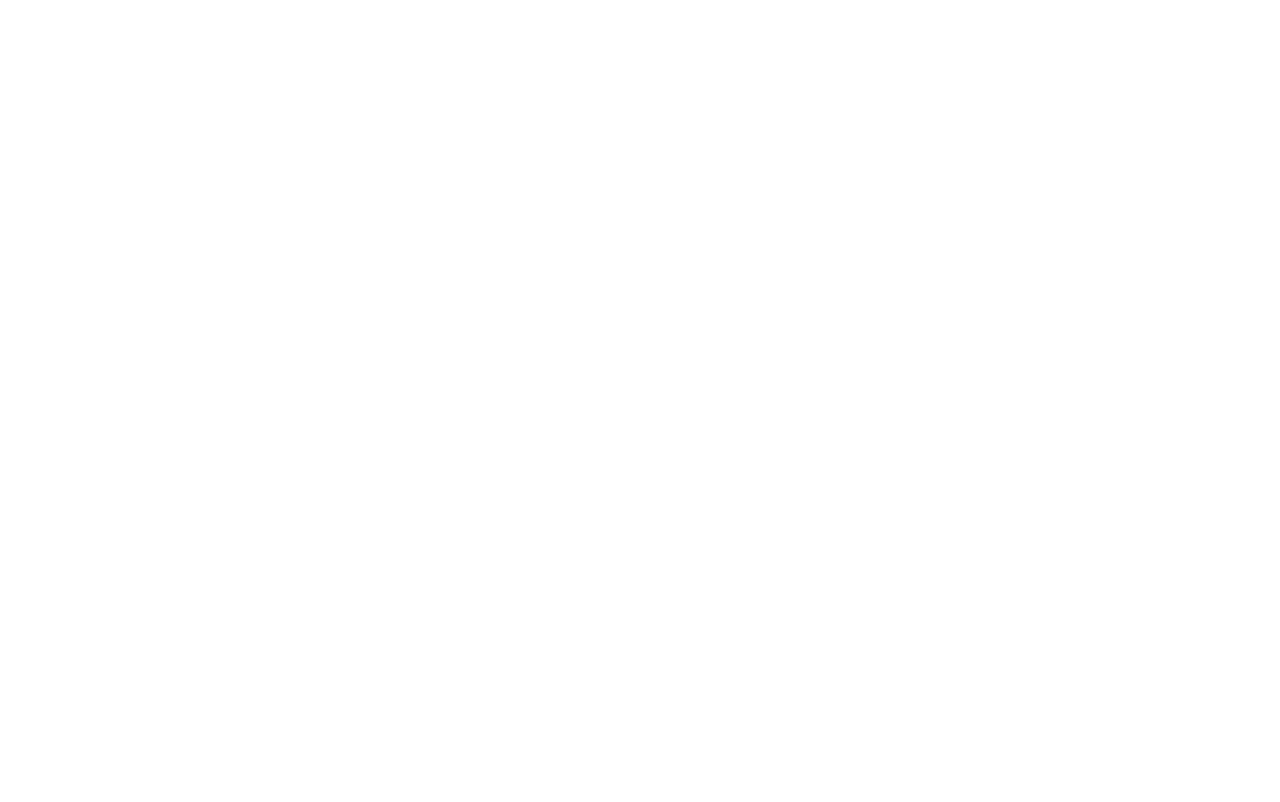
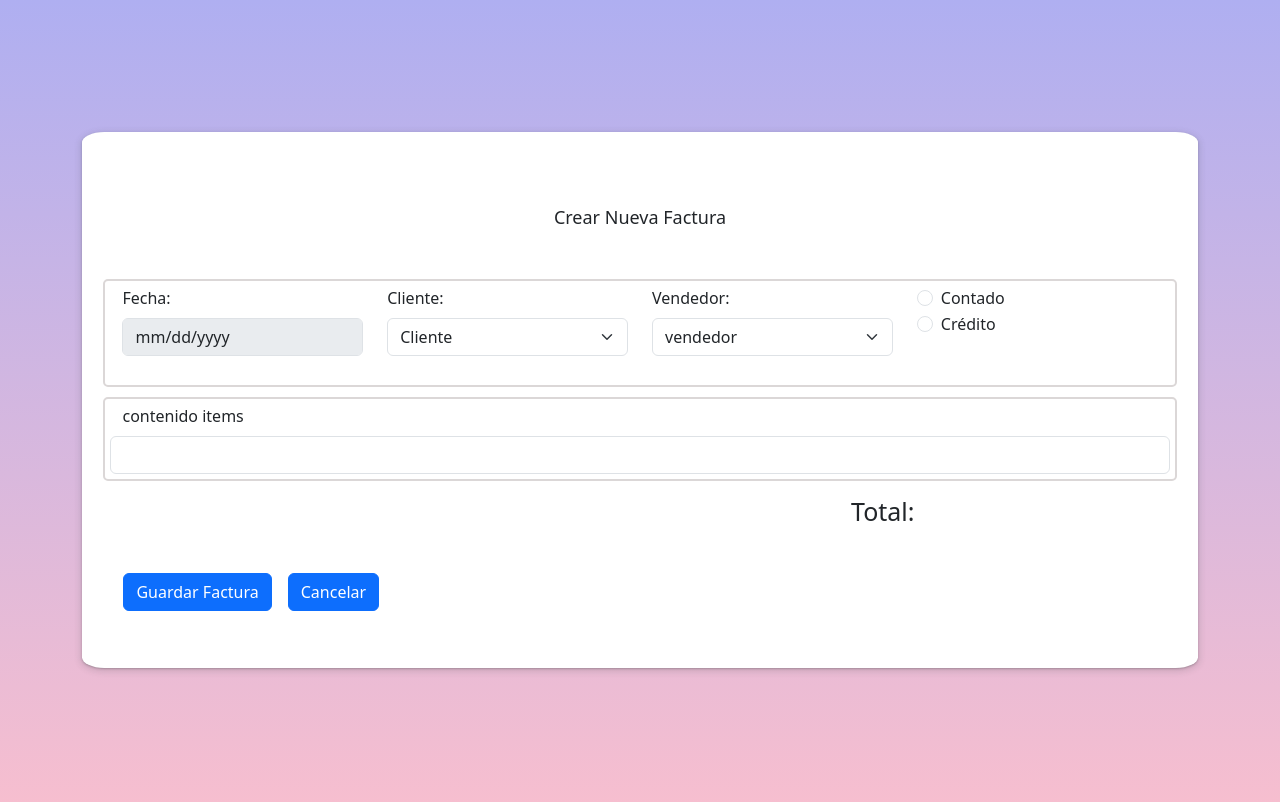
Before and after one commit to AnniaBenitez/CRUD-JS, a plain HTML site: page factura.html in a window 1280 px wide. Drawn offline with nearby package versions, Linux system fonts and the light colour scheme.

Commit message:
Se crearon el resto de los html

```diff
--- a/css/style.css
+++ b/css/style.css
@@ -4,11 +4,15 @@
     box-sizing: border-box;
 }
 
-html,body{
+html{
+    overflow: hidden;
+}
+
+body{
     background: linear-gradient(rgb(175, 175, 241), pink);
     background-size: cover;
     background-repeat: no-repeat;
-    height: 700px;
+    height: 900px;
 }
 
 .contenedorPrincipal{
@@ -157,3 +161,28 @@
     color: white;
     text-decoration: none;
 }
+
+.borde{
+    padding: 5px;
+    border-radius: 5px;
+    border: 2px solid rgb(219, 215, 215);
+    margin: 10px;
+}
+
+.total_compra{
+    display: flex;
+    justify-content: right;
+    align-items: center;
+}
+
+.total_label{
+    font-size: 25px;
+}
+
+.total_input{
+    width: 250px;
+    height: 50px;
+    background-color: rgba(218, 211, 211, 0);
+    border-radius: 5px;
+    border: transparent;
+}
--- a/factura.html
+++ b/factura.html
@@ -0,0 +1,70 @@
+<!DOCTYPE html>
+<html lang="en">
+
+<head>
+    <meta charset="UTF-8" />
+    <meta name="viewport" content="width=device-width, initial-scale=1.0" />
+    <title>Crear Factura</title>
+    <link rel="stylesheet" href="./css/style.css" />
+    <link href="https://cdn.jsdelivr.net/npm/bootstrap@5.3.2/dist/css/bootstrap.min.css" rel="stylesheet" integrity="sha384-T3c6CoIi6uLrA9TneNEoa7RxnatzjcDSCmG1MXxSR1GAsXEV/Dwwykc2MPK8M2HN" crossorigin="anonymous">
+</head>
+
+<body>
+    <div class="container contenedorPrincipal">
+        <div class="cuadro cuadro2">
+            <h1 class="titulo1">Crear Nueva Factura</h1>
+            <form class="d-flex flex-column justify-content-around">
+                <div class="borde d-flex row">
+                    <div class="form-outline mb-4 col-3">
+                        <label class="form-label" for="fecha">Fecha:</label>
+                        <input type="date" id="fecha" class="form-control" disabled/>
+                    </div>
+                    <div class="form-outline mb-4 col-3">
+                        <label class="form-label" for="cliente">Cliente:</label>
+                        <select class="form-select" id="cliente">
+                            <option selected>Cliente</option>
+                        </select>
+                    </div>
+                    <div class="form-outline mb-4 col-3">
+                        <label class="form-label" for="vendedor">Vendedor:</label>
+                        <select class="form-select" id="vendedor">
+                            <option selected>vendedor</option>
+                        </select>
+                    </div>
+                    <div class="checks col-3">
+                        <div class="form-check">
+                            <input class="form-check-input" type="radio" name="contado" id="contado">
+                            <label class="form-check-label" for="contado">Contado</label>
+                        </div>
+                        <div class="form-check">
+                            <input class="form-check-input" type="radio" name="credito" id="credito">
+                            <label class="form-check-label" for="credito">Crédito</label>
+                        </div>
+                    </div>
+                </div>
+                <div class="borde items d-flex row" id="carga_items">
+                    <label class="form-label" for="name">contenido items</label>
+                    <input type="text" id="nombre" class="form-control" />
+                </div>
+
+                <div class="form-outline mb-4 total_compra">
+                    <label class="form-label total_label" for="total">Total:</label>
+                    <input type="number" id="total" class="total_input" disabled/>
+                </div>
+
+                <div class="bottom_page d-flex botones">
+                    <button type="button" id="guardar_factura" class="btn m-2 btn-primary btn-block mb-4" value="guardar_factura" onclick="">
+                        Guardar Factura
+                    </button>
+
+                    <button type="button" id="boton_cancelar" class="btn m-2 btn-primary btn-block mb-4" value="Cancelar" onclick="">
+                        Cancelar
+                    </button>
+                </div>
+
+            </form>
+        </div>
+    </div>
+</body>
+
+</html>
```
Also changed, not shown: buscador.html (+42 -0 lines), cliente.html (+52 -0 lines), home.html (+4 -4 lines), vendedor.html (+56 -0 lines).
